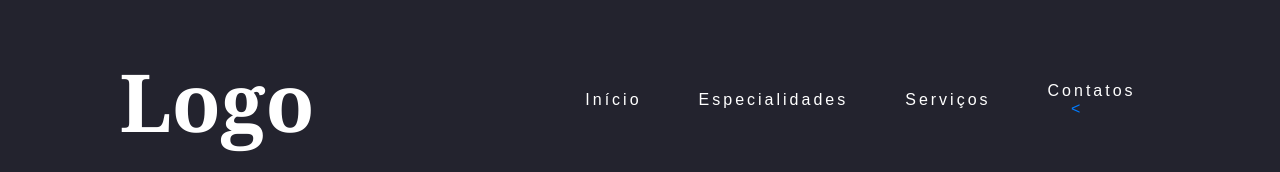
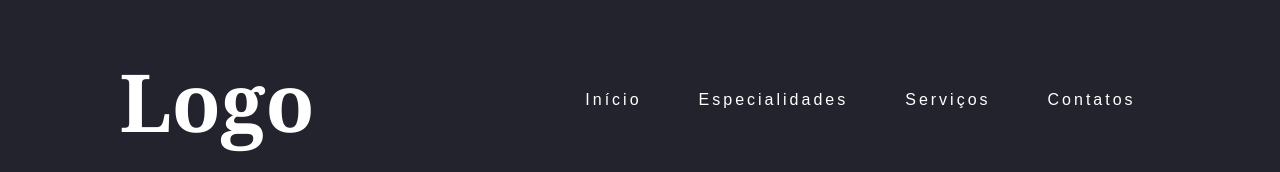
Before and after one commit to marcilio0710/meumenu, a plain HTML site: page index.html in a window 1280 px wide. Shown: the top 172 px of the page. Drawn offline with Linux system fonts and the light colour scheme.

Commit message:
Update index.html

```diff
--- a/index.html
+++ b/index.html
@@ -22,7 +22,7 @@
                 <a href="#"><li>Início</li></a>
                 <a href="#"><li>Especialidades</li></a>
                 <a href="#"><li>Serviços</li></a>
-                <a href="#"><li>Contatos</li><</a>
+                <a href="#"><li>Contatos</li></a>
             </ul>
         </nav>
     </head>
```
